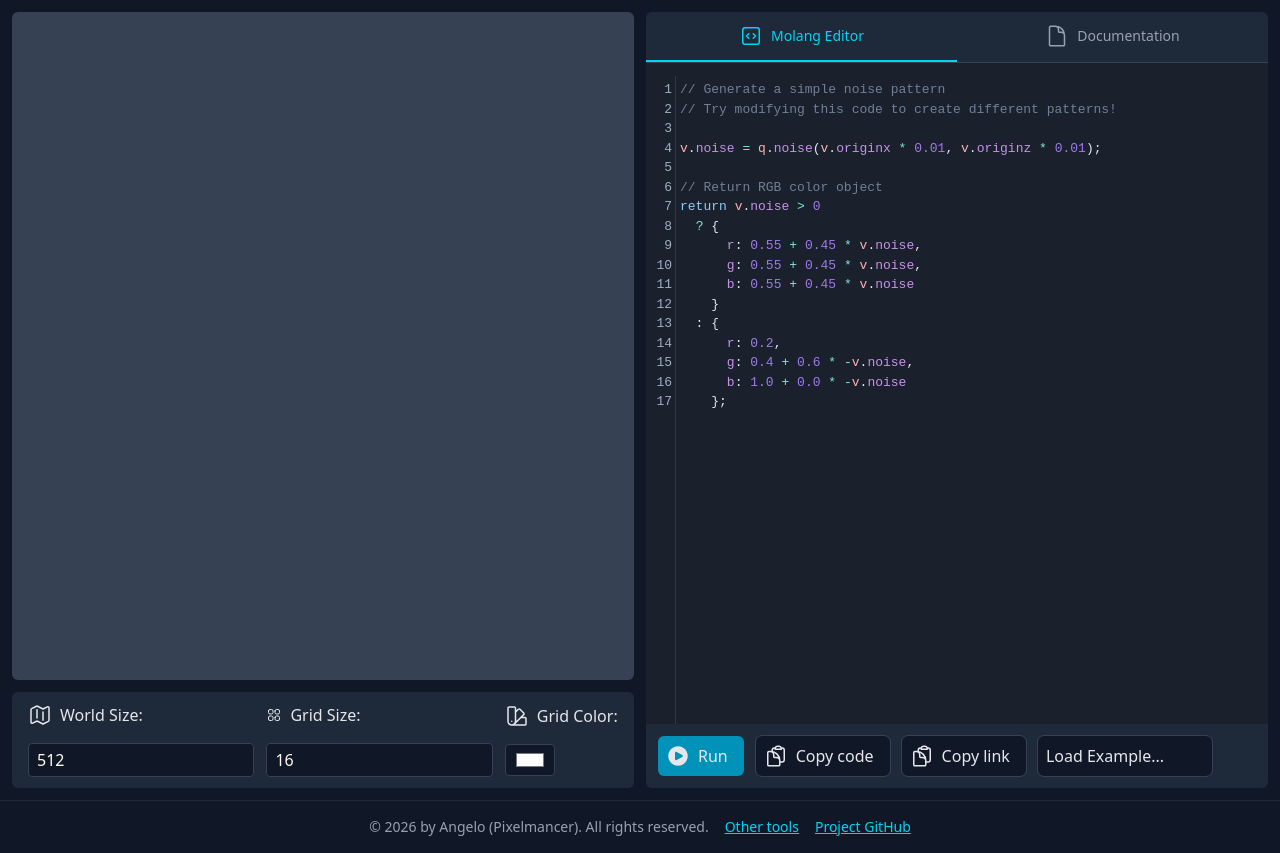
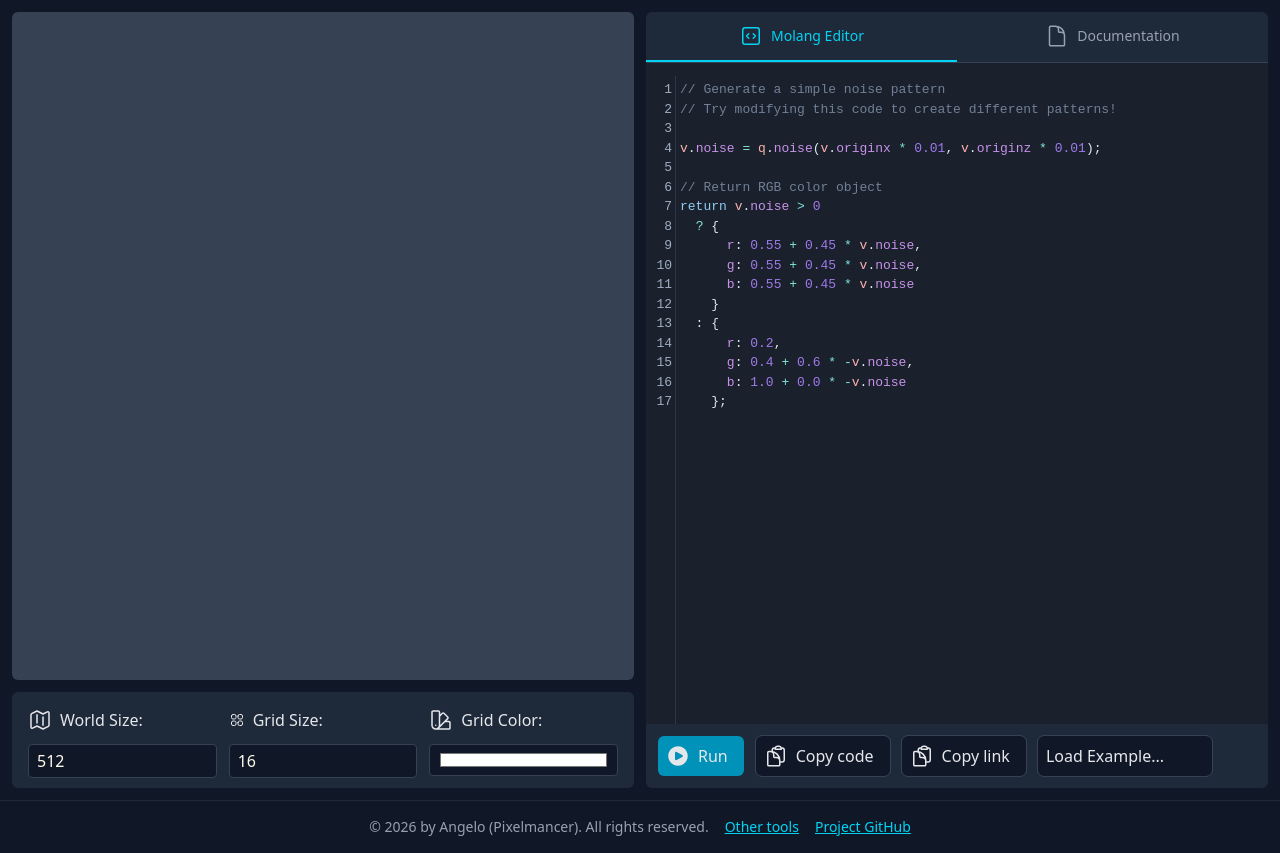
Before and after one commit to thePixelmancer/perlin-fiddle, a website: page index.html in a window 1280 px wide. Drawn offline with nearby package versions, Linux system fonts and the light colour scheme.

Commit message:
grid based controls

```diff
--- a/index.html
+++ b/index.html
@@ -100,59 +100,47 @@
             <!-- p5 canvas will be inserted here -->
           </div>
         </div>
-        <div id="controls" class="flex items-center gap-3 h-24 bg-gray-800 rounded-md p-4 text-xs md:text-base">
-          <div class="flex flex-col gap-3 flex-2">
-            <label for="worldSizeInput" class="mb-1 flex items-center gap-2">
+        <div id="controls" class="grid grid-cols-3 gap-3 h-24 bg-gray-800 rounded-md p-4 text-xs md:text-base items-start">
+          <!-- Labels (row 1) -->
+          <label for="worldSizeInput" class="flex items-center gap-2 row-start-1 col-start-1 justify-start">
             <svg xmlns="http://www.w3.org/2000/svg" fill="none" viewBox="0 0 24 24" stroke-width="1.5" stroke="currentColor" class="size-6">
-                <path
-                  stroke-linecap="round"
-                  stroke-linejoin="round"
-                  d="M9 6.75V15m6-6v8.25m.503 3.498 4.875-2.437c.381-.19.622-.58.622-1.006V4.82c0-.836-.88-1.38-1.628-1.006l-3.869 1.934c-.317.159-.69.159-1.006 0L9.503 3.252a1.125 1.125 0 0 0-1.006 0L3.622 5.689C3.24 5.88 3 6.27 3 6.695V19.18c0 .836.88 1.38 1.628 1.006l3.869-1.934c.317-.159.69-.159 1.006 0l4.994 2.497c.317.158.69.158 1.006 0Z" />
+              <path stroke-linecap="round" stroke-linejoin="round" d="M9 6.75V15m6-6v8.25m.503 3.498 4.875-2.437c.381-.19.622-.58.622-1.006V4.82c0-.836-.88-1.38-1.628-1.006l-3.869 1.934c-.317.159-.69.159-1.006 0L9.503 3.252a1.125 1.125 0 0 0-1.006 0L3.622 5.689C3.24 5.88 3 6.27 3 6.695V19.18c0 .836.88 1.38 1.628 1.006l3.869-1.934c.317-.159.69-.159 1.006 0l4.994 2.497c.317.158.69.158 1.006 0Z" />
             </svg>
             World Size:
           </label>
+          <label for="gridSizeInput" class="flex items-center gap-2 row-start-1 col-start-2 justify-start">
+            <svg xmlns="http://www.w3.org/2000/svg" fill="none" viewBox="0 0 24 24" stroke-width="1.5" stroke="currentColor" class="size-4">
+              <path stroke-linecap="round" stroke-linejoin="round" d="M3.75 6A2.25 2.25 0 0 1 6 3.75h2.25A2.25 2.25 0 0 1 10.5 6v2.25a2.25 2.25 0 0 1-2.25 2.25H6a2.25 2.25 0 0 1-2.25-2.25V6ZM3.75 15.75A2.25 2.25 0 0 1 6 13.5h2.25a2.25 2.25 0 0 1 2.25 2.25V18A2.25 2.25 0 0 1 8.25 20.25H6A2.25 2.25 0 0 1 3.75 18v-2.25ZM13.5 6a2.25 2.25 0 0 1 2.25-2.25H18A2.25 2.25 0 0 1 20.25 6v2.25A2.25 2.25 0 0 1 18 10.5h-2.25a2.25 2.25 0 0 1-2.25-2.25V6ZM13.5 15.75a2.25 2.25 0 0 1 2.25-2.25H18a2.25 2.25 0 0 1 2.25 2.25V18A2.25 2.25 0 0 1 18 20.25h-2.25A2.25 2.25 0 0 1 13.5 18v-2.25Z" />
+            </svg>
+            Grid Size:
+          </label>
+          <label for="gridColorInput" class="flex items-center gap-2 row-start-1 col-start-3 justify-start">
+            <svg xmlns="http://www.w3.org/2000/svg" fill="none" viewBox="0 0 24 24" stroke-width="1.5" stroke="currentColor" class="size-6">
+              <path stroke-linecap="round" stroke-linejoin="round" d="M4.098 19.902a3.75 3.75 0 0 0 5.304 0l6.401-6.402M6.75 21A3.75 3.75 0 0 1 3 17.25V4.125C3 3.504 3.504 3 4.125 3h5.25c.621 0 1.125.504 1.125 1.125v4.072M6.75 21a3.75 3.75 0 0 0 3.75-3.75V8.197M6.75 21h13.125c.621 0 1.125-.504 1.125-1.125v-5.25c0-.621-.504-1.125-1.125-1.125h-4.072M10.5 8.197l2.88-2.88c.438-.439 1.15-.439 1.59 0l3.712 3.713c.44.44.44 1.152 0 1.59l-2.879 2.88M6.75 17.25h.008v.008H6.75v-.008Z" />
+            </svg>
+            Grid Color:
+          </label>
+
+          <!-- Inputs (row 2) -->
           <input
             type="number"
             id="worldSizeInput"
             min="1"
             max="2048"
             value="512"
-              class="bg-gray-900 text-amber-50 border border-gray-700 rounded px-2 py-1 focus:outline-none focus:border-cyan-700 transition-colors" />
-          </div>
-          <div class="flex flex-col gap-3 flex-2">
-            <label for="gridSizeInput" class="mb-1 flex items-center gap-2">
-              <svg xmlns="http://www.w3.org/2000/svg" fill="none" viewBox="0 0 24 24" stroke-width="1.5" stroke="currentColor" class="size-4">
-                <path
-                  stroke-linecap="round"
-                  stroke-linejoin="round"
-                  d="M3.75 6A2.25 2.25 0 0 1 6 3.75h2.25A2.25 2.25 0 0 1 10.5 6v2.25a2.25 2.25 0 0 1-2.25 2.25H6a2.25 2.25 0 0 1-2.25-2.25V6ZM3.75 15.75A2.25 2.25 0 0 1 6 13.5h2.25a2.25 2.25 0 0 1 2.25 2.25V18A2.25 2.25 0 0 1 8.25 20.25H6A2.25 2.25 0 0 1 3.75 18v-2.25ZM13.5 6a2.25 2.25 0 0 1 2.25-2.25H18A2.25 2.25 0 0 1 20.25 6v2.25A2.25 2.25 0 0 1 18 10.5h-2.25a2.25 2.25 0 0 1-2.25-2.25V6ZM13.5 15.75a2.25 2.25 0 0 1 2.25-2.25H18a2.25 2.25 0 0 1 2.25 2.25V18A2.25 2.25 0 0 1 18 20.25h-2.25A2.25 2.25 0 0 1 13.5 18v-2.25Z" />
-              </svg>
-              Grid Size:
-            </label>
+            class="bg-gray-900 text-amber-50 border border-gray-700 rounded px-2 py-1 focus:outline-none focus:border-cyan-700 transition-colors row-start-2 col-start-1 w-full" />
           <input
             type="number"
             id="gridSizeInput"
             min="1"
             max="512"
             value="16"
-              class="bg-gray-900 text-amber-50 border border-gray-700 rounded px-2 py-1 focus:outline-none focus:border-cyan-700 transition-colors" />
-          </div>
-          <div class="flex flex-col gap-3 flex-1">
-            <label for="gridColorInput" class="mb-1 flex items-center gap-2">
-              <svg xmlns="http://www.w3.org/2000/svg" fill="none" viewBox="0 0 24 24" stroke-width="1.5" stroke="currentColor" class="size-6">
-                <path
-                  stroke-linecap="round"
-                  stroke-linejoin="round"
-                  d="M4.098 19.902a3.75 3.75 0 0 0 5.304 0l6.401-6.402M6.75 21A3.75 3.75 0 0 1 3 17.25V4.125C3 3.504 3.504 3 4.125 3h5.25c.621 0 1.125.504 1.125 1.125v4.072M6.75 21a3.75 3.75 0 0 0 3.75-3.75V8.197M6.75 21h13.125c.621 0 1.125-.504 1.125-1.125v-5.25c0-.621-.504-1.125-1.125-1.125h-4.072M10.5 8.197l2.88-2.88c.438-.439 1.15-.439 1.59 0l3.712 3.713c.44.44.44 1.152 0 1.59l-2.879 2.88M6.75 17.25h.008v.008H6.75v-.008Z" />
-              </svg>
-              Grid Color:
-            </label>
+            class="bg-gray-900 text-amber-50 border border-gray-700 rounded px-2 py-1 focus:outline-none focus:border-cyan-700 transition-colors row-start-2 col-start-2 w-full" />
           <input
             type="color"
             id="gridColorInput"
             value="#ffffff"
-              class="bg-gray-900 h-8 text-amber-50 border border-gray-700 rounded px-2 py-1 focus:outline-none focus:border-cyan-700 transition-colors" />
-          </div>
+            class="bg-gray-900 h-8 text-amber-50 border border-gray-700 rounded px-2 py-1 focus:outline-none focus:border-cyan-700 transition-colors row-start-2 col-start-3 w-full" />
         </div>
       </div>
       <div id="right-panel" class="flex flex-col bg-gray-800 flex-1 rounded-md">
```
Also changed, not shown: dist/styles.css. Lines whose indentation alone changed are shown as unchanged.
